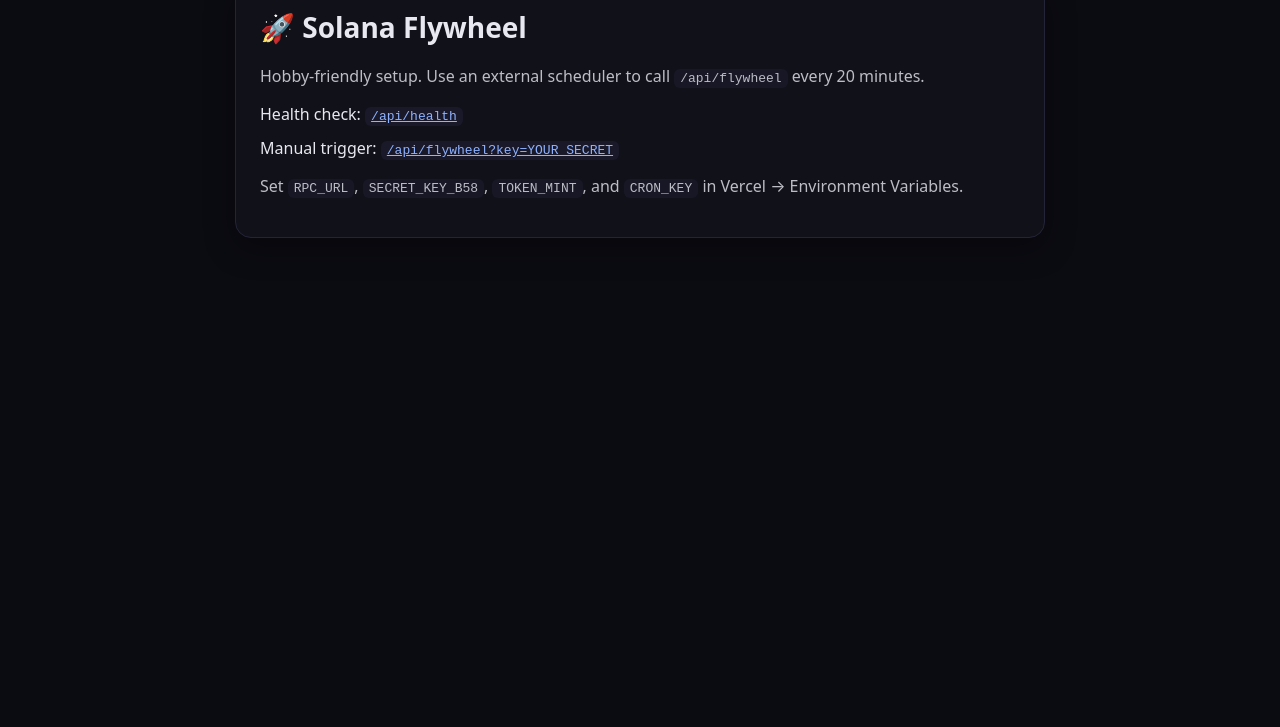
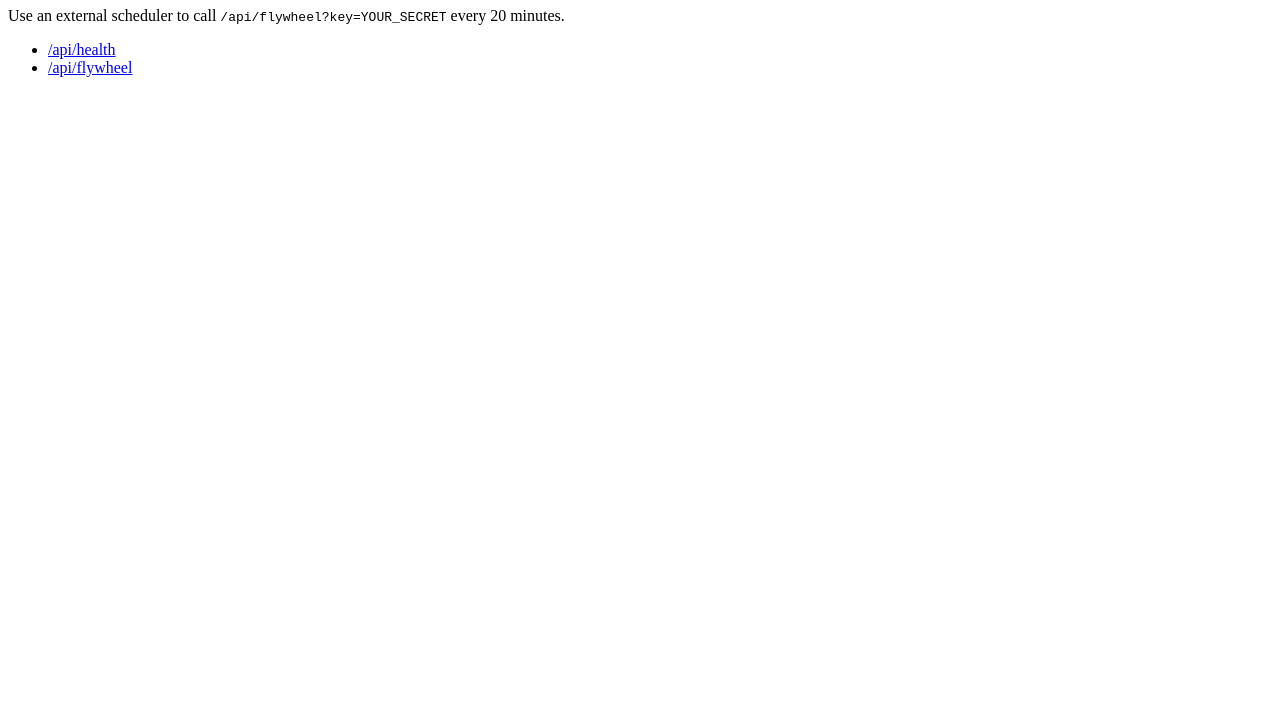
Before and after one commit to hadcinema-ops/sol-flywheel, a website: page Sol-FlyWheel/index.html in a window 1280 px wide. Shown: the part 73-800 px from the top of the page. Drawn offline with Linux system fonts and the light colour scheme.

Commit message:
Add files via upload

```diff
--- a/Sol-FlyWheel/index.html
+++ b/Sol-FlyWheel/index.html
@@ -4,25 +4,13 @@
     <meta charset="utf-8" />
     <meta name="viewport" content="width=device-width, initial-scale=1" />
     <title>Sol Flywheel</title>
-    <style>
-      body { font-family: system-ui, -apple-system, Segoe UI, Roboto, Ubuntu, sans-serif; background:#0b0b12; color:#e8e8f0; padding: 48px; }
-      .card { max-width: 760px; margin:auto; background:#11111a; border:1px solid #242438; border-radius:16px; padding:24px; box-shadow: 0 10px 30px rgba(0,0,0,.35); }
-      h1 { margin-top:0; font-size:28px; }
-      code { background:#19192a; padding:2px 6px; border-radius:6px; }
-      a { color:#8fb3ff; }
-      .grid { display:grid; gap:12px; }
-      .muted { opacity:.8; }
-    </style>
   </head>
   <body>
-    <div class="card">
-      <h1>🚀 Solana Flywheel</h1>
-      <p class="muted">Hobby‑friendly setup. Use an external scheduler to call <code>/api/flywheel</code> every 20 minutes.</p>
-      <div class="grid">
-        <div>Health check: <a href="/api/health"><code>/api/health</code></a></div>
-        <div>Manual trigger: <a href="/api/flywheel?key=YOUR_SECRET"><code>/api/flywheel?key=YOUR_SECRET</code></a></div>
-      </div>
-      <p class="muted">Set <code>RPC_URL</code>, <code>SECRET_KEY_B58</code>, <code>TOKEN_MINT</code>, and <code>CRON_KEY</code> in Vercel → Environment Variables.</p>
-    </div>
+    <h1>Solana Flywheel</h1>
+    <p>Use an external scheduler to call <code>/api/flywheel?key=YOUR_SECRET</code> every 20 minutes.</p>
+    <ul>
+      <li><a href="/api/health">/api/health</a></li>
+      <li><a href="/api/flywheel?key=YOUR_SECRET">/api/flywheel</a></li>
+    </ul>
   </body>
 </html>
```
Also changed, not shown: Sol-FlyWheel/api/flywheel.js (+12 -51 lines), Sol-FlyWheel/package.json (added, +14 -0 lines), Sol-FlyWheel/README.md, Sol-FlyWheel/api/health.js (line endings or trailing spaces), Sol-FlyWheel/vercel.json.
